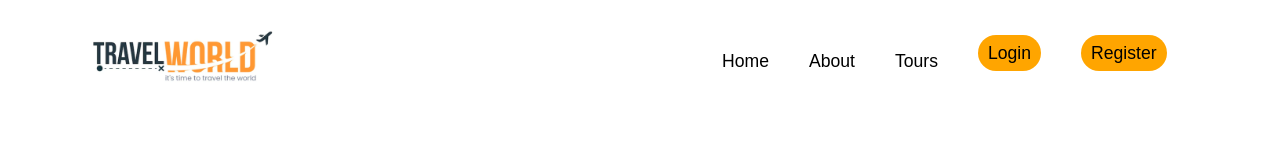
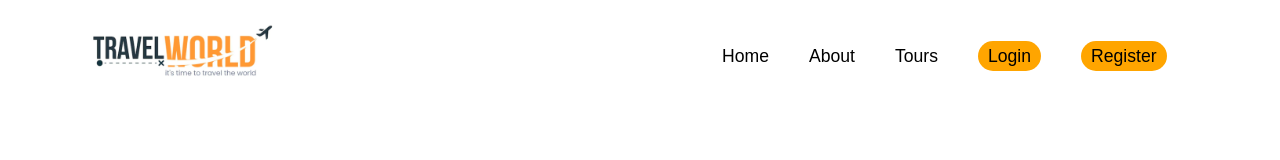
Before and after one commit to hardfury/Final-Project, a plain HTML site: page home.html in a window 1280 px wide. Shown: the top 160 px of the page. Drawn offline with nearby package versions, Linux system fonts and the light colour scheme.

Commit message:
ubah dikit

```diff
--- a/style/home.css
+++ b/style/home.css
@@ -48,33 +48,6 @@ a {
     padding-right: 30px;
 }
 
-.navbar-menu {
-    display: flex;
-    margin: 25px 70px;
-    font-size: 20px;
-    font-weight: bold;
-    justify-content: right;
-}
-
-.navbar-menu ul {
-    justify-content: right;
-    display: flex;
-    margin-left: 30px;
-    padding: 5px;
-}
-
-.navbar-menu ul li {
-  justify-content: right;
-  margin-left: 30px;
-  padding: 5px;
-    width: 90%;
-    margin: auto;
-    display: flex;
-    justify-content: space-between;
-    align-items: center;
-
-}
-
 .logo img{
     width: 200px;
 }
@@ -84,6 +57,7 @@ a {
     display: flex;
     gap: 5;
     text-decoration: none;
+
 }
 
 .menu li a{
@@ -91,6 +65,7 @@ a {
     font-weight: 500;
     font-size: 1.1rem;
     color: black;
+    margin-bottom: 50px;
 }
 
 .navbar-menu{
```
